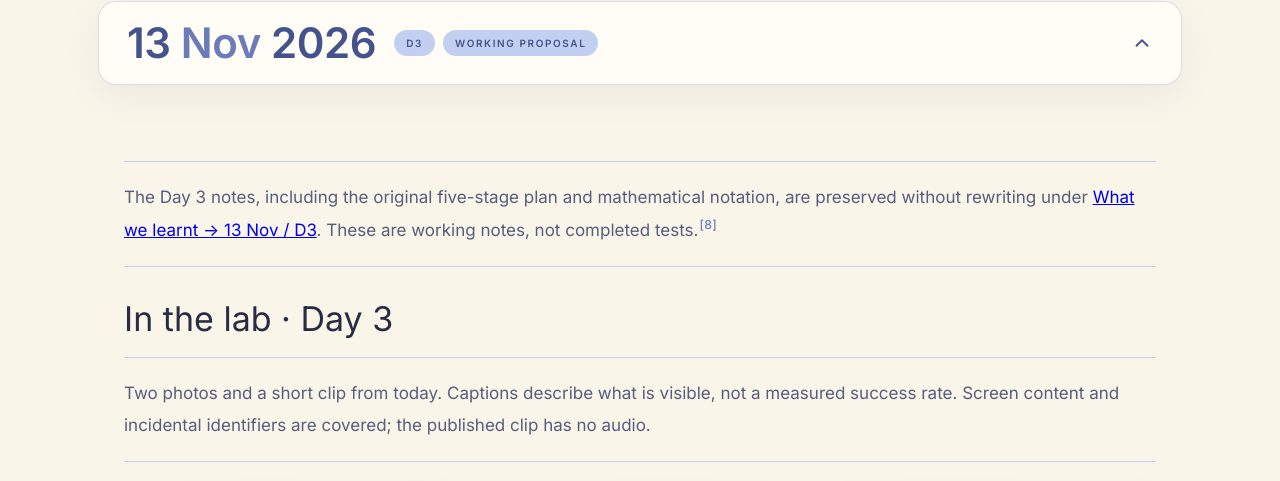
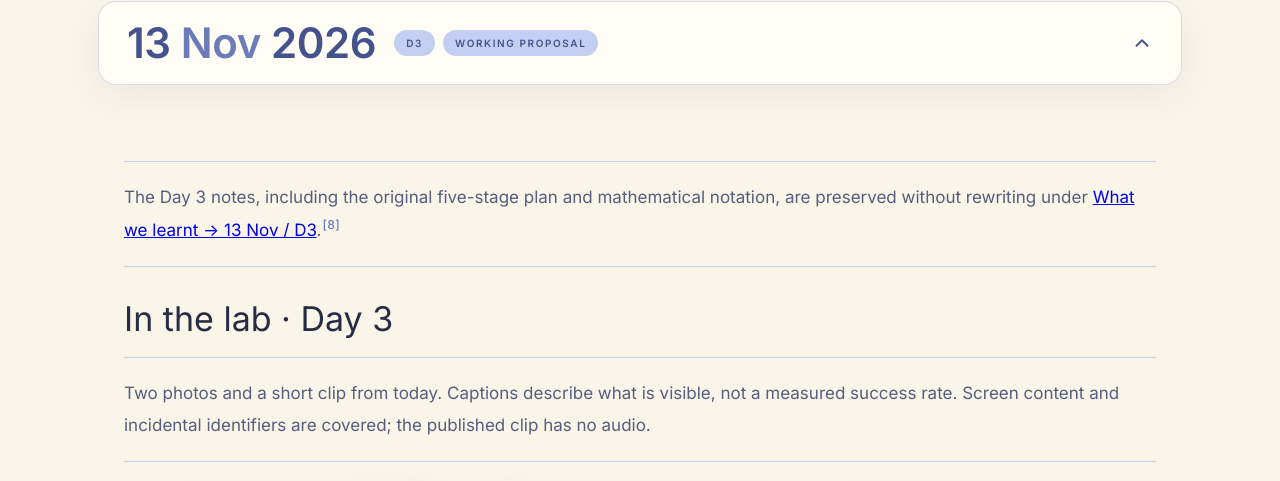
Before and after one commit to lormaigai/NERO-robotic-arm, a plain HTML site: page ideation.html in a window 1280 px wide. Shown: the part 1957-2438 px from the top of the page. Drawn offline with Linux system fonts and the light colour scheme.

Commit message:
Remove untested-status notes from the site

```diff
--- a/ideation.html
+++ b/ideation.html
@@ -100,7 +100,7 @@
 
 <details class="log-entry" id="day-2026-11-13" open>
 <summary class="log-toggle" data-reveal><span class="log-date">13 <em>Nov</em> 2026</span><span class="log-tags"><span>D3</span><span>Working proposal</span></span><svg class="log-chevron" viewBox="0 0 24 24" width="22" height="22" aria-hidden="true"><path d="M6 9l6 6 6-6" fill="none" stroke="currentColor" stroke-width="2" stroke-linecap="round" stroke-linejoin="round"/></svg></summary>
-<div class="log-body"><div class="log-inner"><section class="section"><p class="section-note" data-reveal>The Day 3 notes, including the original five-stage plan and mathematical notation, are preserved without rewriting under <a href="learnt.html#day-2026-11-13">What we learnt → 13 Nov / D3</a>. These are working notes, not completed tests.<a class="cite" href="learnt.html#day-2026-11-13">[8]</a></p><h3 class="subhead" data-reveal>In the lab · Day 3</h3>
+<div class="log-body"><div class="log-inner"><section class="section"><p class="section-note" data-reveal>The Day 3 notes, including the original five-stage plan and mathematical notation, are preserved without rewriting under <a href="learnt.html#day-2026-11-13">What we learnt → 13 Nov / D3</a>.<a class="cite" href="learnt.html#day-2026-11-13">[8]</a></p><h3 class="subhead" data-reveal>In the lab · Day 3</h3>
 <p class="subhead-note" data-reveal>Two photos and a short clip from today. Captions describe what is visible, not a measured success rate. Screen content and incidental identifiers are covered; the published clip has no audio.</p><div class="lab-grid"><figure class="lab-item" data-reveal><img src="assets/day3-arm.jpg" alt="Two robotic arms on the lab bench near an orange block and a small box" loading="lazy"><figcaption>Arm setup beside an orange block and a small box.</figcaption></figure><figure class="lab-item" data-reveal><img src="assets/day3-bench.jpg" alt="Robotic arm and mini conveyor with coloured blocks on the shared lab bench" loading="lazy"><figcaption>Bench view with the arm, mini conveyor and coloured blocks.</figcaption></figure><figure class="lab-item" data-reveal><video src="assets/day3-lab.mp4" poster="assets/day3-lab-poster.jpg" controls muted playsinline preload="none"></video><figcaption>Short clip of the handheld arm being moved while the bench arm moves nearby. Audio removed for lab privacy. This is session footage, not an autonomous-policy evaluation.</figcaption></figure></div></section></div></div></details>
 
 </main>
@@ -131,4 +131,4 @@
 
 <script src="script.js"></script>
 </body>
-      </html>
+</html>
```
